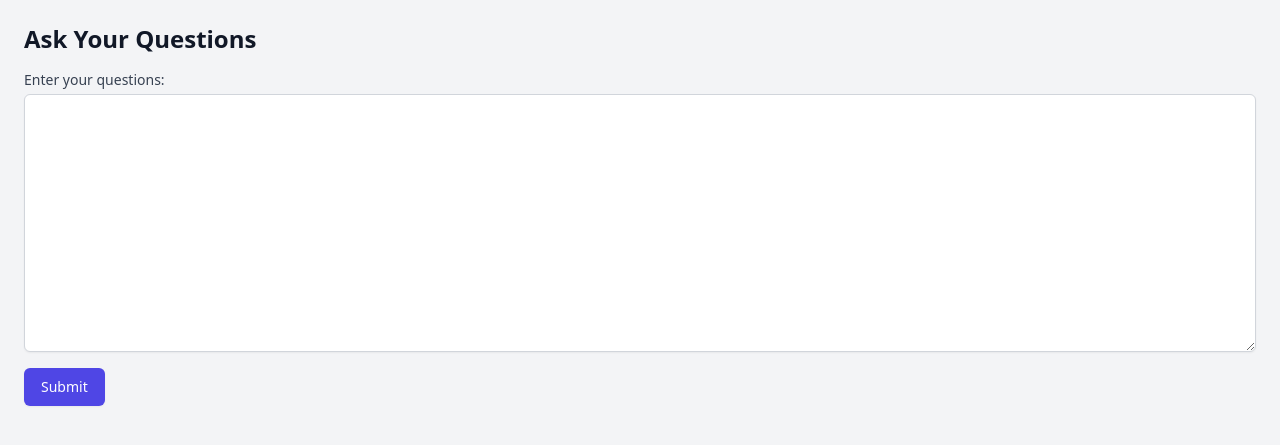
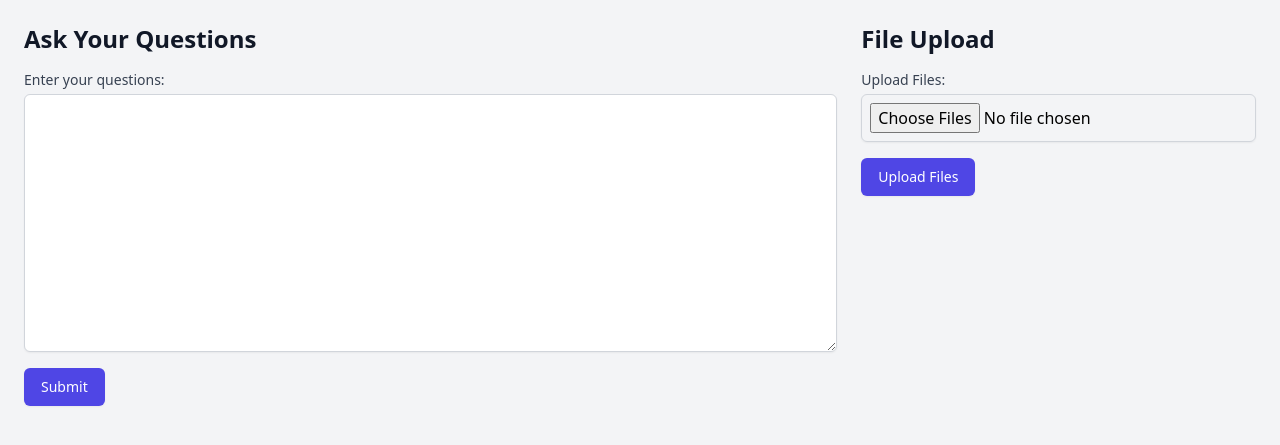
Before and after one commit to spiderweak/distributed-llama-test, a Flask app: page / in a window 1280 px wide. Shown: the top 445 px of the page. Run offline with Flask 3, Linux system fonts and the light colour scheme.

Commit message:
Frontend improvements

```diff
--- a/templates/question_form.html
+++ b/templates/question_form.html
@@ -14,12 +14,29 @@
     </head>
     <body class="bg-gray-100">
         <div class="container mx-auto p-6">
+
+            <div class="flex flex-wrap -mx-3">
+                <!-- Question Form Column -->
+                <div class="w-full md:w-2/3 px-3 mb-6 md:mb-0">
                     <h2 class="text-2xl font-semibold leading-tight text-gray-900">Ask Your Questions</h2>
                     <form id="question-form" method="post" action="/submit_question" class="mt-4">
                         <label for="questions" class="block text-sm font-medium text-gray-700">Enter your questions:</label>
                         <textarea id="questions" name="questions" rows="10" cols="50" class="mt-1 p-2 block w-full border border-gray-300 rounded-md shadow-sm focus:outline-none focus:ring-indigo-500 focus:border-indigo-500"></textarea>
                         <input type="submit" id="submit-button" value="Submit" class="mt-4 inline-flex justify-center py-2 px-4 border border-transparent shadow-sm text-sm font-medium rounded-md text-white bg-indigo-600 hover:bg-indigo-700 focus:outline-none focus:ring-2 focus:ring-offset-2 focus:ring-indigo-500">
                     </form>
+                </div>
+
+                <!-- File Upload Form Column -->
+                <div class="w-full md:w-1/3 px-3">
+                    <h2 class="text-2xl font-semibold leading-tight text-gray-900">File Upload</h2>
+                    <form id="file-upload-form" method="post" action="/upload_files" enctype="multipart/form-data" class="mt-4">
+                        <label for="file-upload" class="block text-sm font-medium text-gray-700">Upload Files:</label>
+                        <input type="file" id="file-upload" name="files" multiple class="mt-1 p-2 block w-full border border-gray-300 rounded-md shadow-sm focus:outline-none focus:ring-indigo-500 focus:border-indigo-500">
+                        <input type="submit" value="Upload Files" class="mt-4 inline-flex justify-center py-2 px-4 border border-transparent shadow-sm text-sm font-medium rounded-md text-white bg-indigo-600 hover:bg-indigo-700 focus:outline-none focus:ring-2 focus:ring-offset-2 focus:ring-indigo-500">
+                    </form>
+                </div>
+            </div>
+
             <div id="output" class="mt-6"></div>
         </div>
 
@@ -70,7 +87,7 @@
                             // Create table structure
                             var table = '<table class="min-w-full divide-y divide-gray-200"><thead class="bg-gray-50"><tr>';
                             for (var category in categories) {
-                                table += '<th class="px-6 py-3 text-left text-xs font-medium text-gray-500 uppercase tracking-wider">' + category + '</th>';
+                                table += '<th class="border px-6 py-3 text-left text-xs font-medium text-gray-500 uppercase tracking-wider">' + category + '</th>';
                             }
                             table += '</tr></thead><tbody class="bg-white divide-y divide-gray-200">';
 
@@ -82,7 +99,7 @@
                                 table += '<tr id="row-' + i + '" class="draggable">';
                                 for (var category in categories) {
                                     var question = categories[category][i] || '';// Handle categories with fewer questions
-                                    table += '<td>' + question + '</td>';
+                                    table += '<td class="border px-4 py-2">' + question + '</td>';
                                 }
                                 table += '</tr>';
                             }
```
Lines whose indentation alone changed are shown as unchanged.
